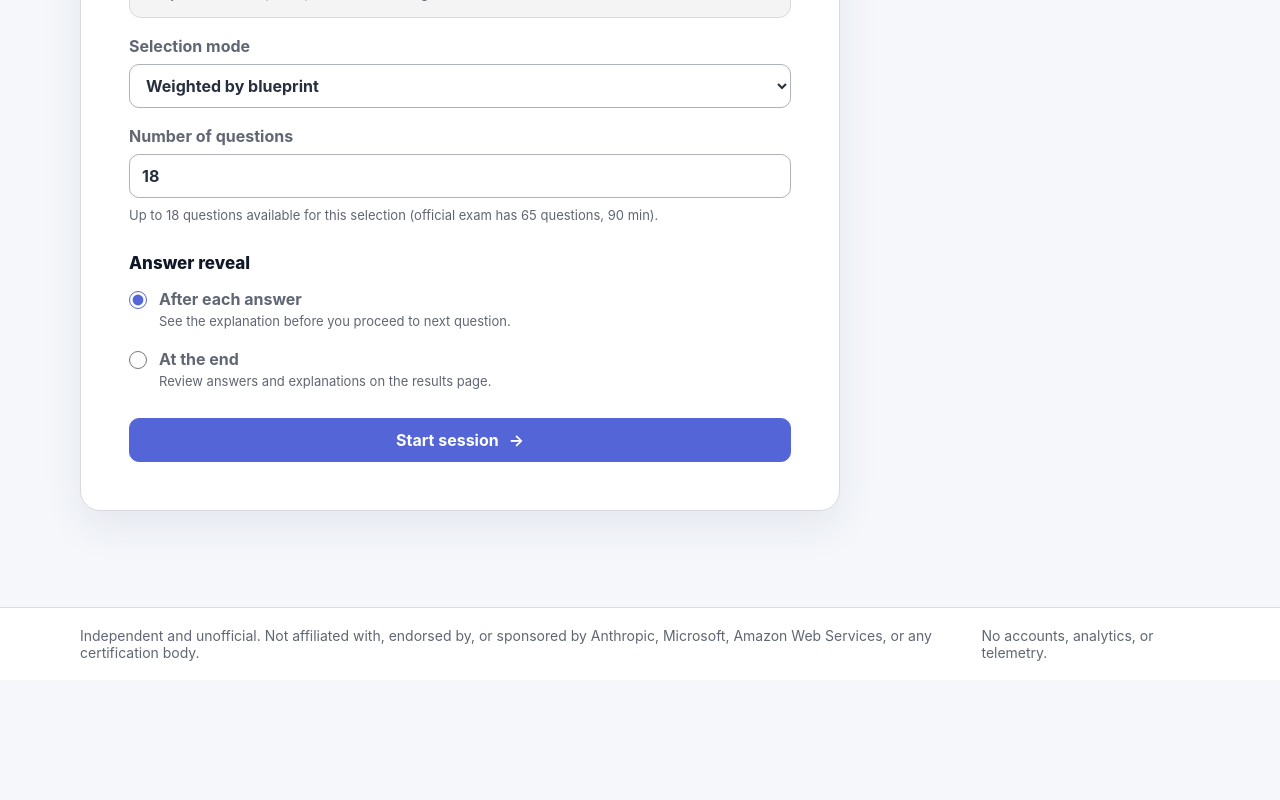
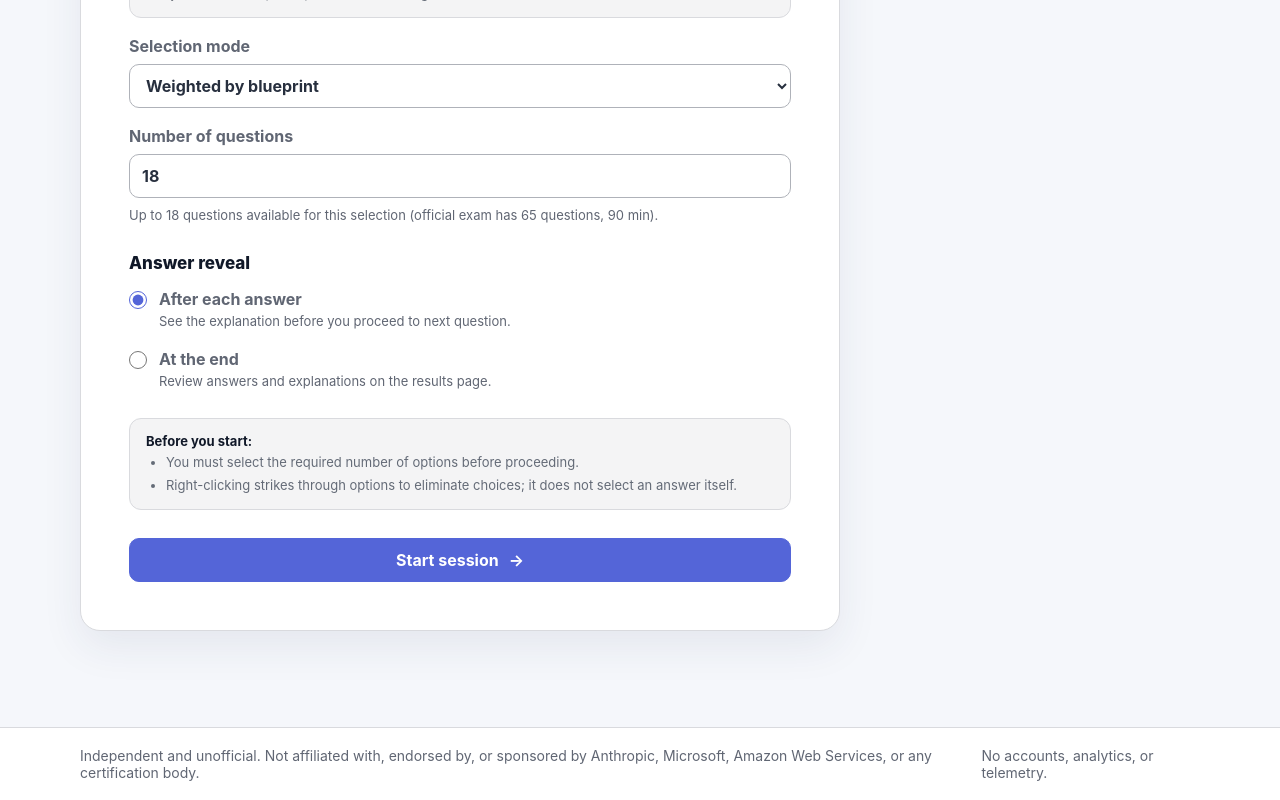
Before and after one commit to videoeero/cert-club, a React (Vite) app: page /quiz/aws-clf-c02 in a window 1280 px wide. Shown: the part 639-1439 px from the top of the page. Before the commit the page ends 1319 px from the top, so only its background shows below. Built offline with nearby package versions, Linux system fonts and the light colour scheme; the HTML template or start-up script is replaced by a standard one.

Commit message:
chore: add brief instructions

```diff
--- a/src/components/QuizSetupForm.module.css
+++ b/src/components/QuizSetupForm.module.css
@@ -123,6 +123,32 @@
   font-weight: var(--font-weight-bold);
 }
 
+.sessionInstructions {
+  border: 1px solid var(--border-default);
+  border-radius: var(--radius-lg);
+  background: var(--surface-sunken);
+  padding: 0.875rem var(--space-md);
+}
+
+.sessionInstructionsHeading {
+  display: block;
+  margin-bottom: var(--space-xs);
+  color: var(--text-strong);
+  font-size: var(--font-size-sm);
+  font-weight: var(--font-weight-bold);
+}
+
+.sessionInstructionsList {
+  display: grid;
+  gap: var(--space-xs);
+  margin: 0;
+  padding-left: 1.25rem;
+  list-style: disc;
+  font-size: var(--font-size-sm);
+  line-height: 1.45;
+  color: var(--text-subtle);
+}
+
 .radioOption {
   display: grid;
   grid-template-columns: 1.25rem 1fr;
--- a/src/components/QuizSetupForm.tsx
+++ b/src/components/QuizSetupForm.tsx
@@ -655,6 +655,22 @@ export function QuizSetupForm({
             </label>
           </fieldset>
 
+          <div className={styles.sessionInstructions}>
+            <strong className={styles.sessionInstructionsHeading}>
+              Before you start:
+            </strong>
+            <ul className={styles.sessionInstructionsList}>
+              <li>
+                You must select the required number of options before
+                proceeding.
+              </li>
+              <li>
+                Right-clicking strikes through options to eliminate choices; it
+                does not select an answer itself.
+              </li>
+            </ul>
+          </div>
+
           {sessionError && (
             <p
               id="practice-session-error"
```
